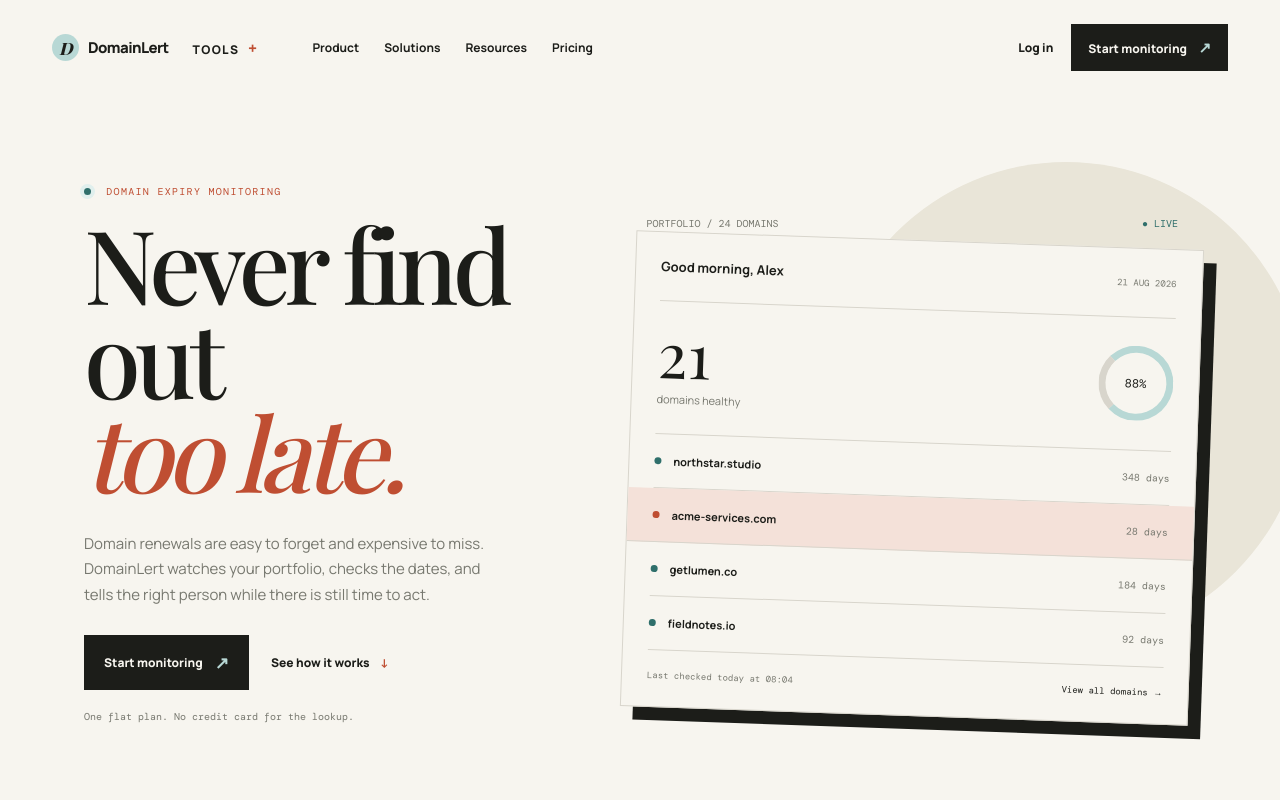
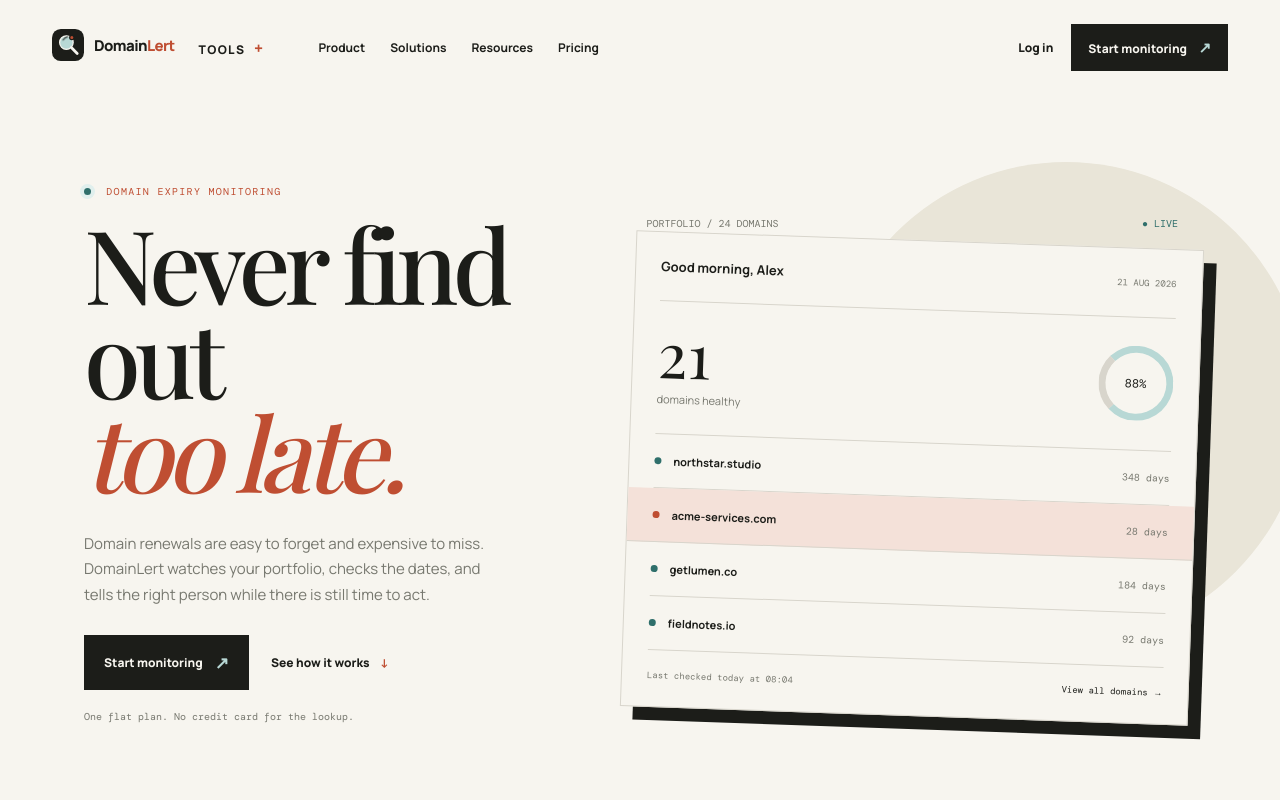
Before and after one commit to viktordodev/domainlert, a Next.js app: page / in a window 1280 px wide. Shown: the top 800 px of the page. Built offline with nearby package versions, Linux system fonts and the light colour scheme; a web font is replaced by a local one.

Commit message:
supabase connection

```diff
--- a/app/components/Footer.module.css
+++ b/app/components/Footer.module.css
@@ -1,6 +1,5 @@
 .footer { max-width: 1240px; margin: 0 auto; padding: 70px 32px 35px; display: grid; grid-template-columns: 1.5fr 1fr auto; align-items: end; gap: 30px; border-top: 1px solid var(--line); }
-.wordmark { display: flex; align-items: center; gap: 9px; font-size: 15px; font-weight: 800; letter-spacing: -0.04em; }
-.mark { display: inline-grid; place-items: center; width: 27px; height: 27px; background: var(--teal); color: var(--ink); border-radius: 50%; font-family: var(--font-playfair); font-style: italic; }
+.wordmark { color: inherit; }
 .footer p { margin-top: 18px; color: var(--muted); font-size: 12px; }
 .links { display: flex; gap: 20px; font-size: 12px; font-weight: 700; }
 .links a:hover { color: var(--rust); }
--- a/app/components/Footer.tsx
+++ b/app/components/Footer.tsx
@@ -1,10 +1,11 @@
 import Link from "next/link";
+import { Logo } from "./Logo";
 import styles from "./Footer.module.css";
 
 export function Footer() {
   return (
     <footer className={styles.footer}>
-      <div><Link className={styles.wordmark} href="/"><span className={styles.mark}>D</span> DomainLert</Link><p>Quietly keeping the important stuff alive.</p></div>
+      <div><Link className={styles.wordmark} href="/"><Logo /></Link><p>Quietly keeping the important stuff alive.</p></div>
       <div className={styles.links}><Link href="#product">Product</Link><Link href="#resources">Resources</Link><Link href="#pricing">Pricing</Link><Link href="#contact">Contact</Link></div>
       <small>© 2026 DomainLert. Built for fewer emergencies.</small>
     </footer>
--- a/app/components/Header.module.css
+++ b/app/components/Header.module.css
@@ -1,6 +1,5 @@
 .header { max-width: 1240px; margin: 0 auto; padding: 24px 32px; display: flex; align-items: center; gap: 24px; position: relative; z-index: 2; }
-.wordmark { display: flex; align-items: center; gap: 9px; font-size: 15px; font-weight: 800; letter-spacing: -0.04em; }
-.mark { display: grid; place-items: center; width: 27px; height: 27px; background: var(--teal); color: var(--ink); border-radius: 50%; font-family: var(--font-playfair); font-size: 17px; font-style: italic; }
+.wordmark { color: inherit; }
 .tools { position: relative; }
 .tools summary { list-style: none; cursor: pointer; font-size: 12px; font-weight: 800; text-transform: uppercase; letter-spacing: 0.11em; }
 .tools summary::-webkit-details-marker { display: none; }
--- a/app/components/Header.tsx
+++ b/app/components/Header.tsx
@@ -1,4 +1,5 @@
 import Link from "next/link";
+import { Logo } from "./Logo";
 import styles from "./Header.module.css";
 
 const products = [
@@ -11,8 +12,7 @@
   return (
     <header className={styles.header}>
       <Link className={styles.wordmark} href="/" aria-label="DomainLert home">
-        <span className={styles.mark}>D</span>
-        <span>DomainLert</span>
+        <Logo animated />
       </Link>
       <details className={styles.tools}>
         <summary>Tools <span aria-hidden="true">+</span></summary>
--- /dev/null
+++ b/app/components/Logo.module.css
@@ -0,0 +1,18 @@
+.logo { display: inline-flex; align-items: center; gap: 10px; color: inherit; font-size: 15px; font-weight: 800; letter-spacing: -0.04em; }
+.mark { width: 32px; height: 32px; flex: 0 0 auto; overflow: visible; }
+.tile { fill: var(--ink); }
+.lens { fill: var(--teal); stroke: var(--paper); stroke-width: 1.5; }
+.glass { fill: none; stroke: var(--paper); stroke-linecap: round; stroke-width: 3.5; }
+.reflection { fill: none; stroke: var(--ink); stroke-linecap: round; stroke-width: 1.5; transform-origin: center; }
+.animated .reflection { animation: lensGlint 1s ease-in-out infinite; }
+.alert { fill: var(--rust); stroke: var(--ink); stroke-width: 1.5; }
+.nameAccent { color: var(--rust); }
+
+@keyframes lensGlint {
+	0%, 100% { opacity: 0.35; transform: translate(-1px, 1px); }
+	50% { opacity: 1; transform: translate(1px, -1px); }
+}
+
+@media (prefers-reduced-motion: reduce) {
+	.animated .reflection { animation: none; }
+}
--- /dev/null
+++ b/app/components/Logo.tsx
@@ -0,0 +1,20 @@
+import styles from "./Logo.module.css";
+
+type LogoProps = {
+  animated?: boolean;
+};
+
+export function Logo({ animated = false }: LogoProps) {
+  return (
+    <span className={`${styles.logo} ${animated ? styles.animated : ""}`}>
+      <svg className={styles.mark} viewBox="0 0 40 40" aria-hidden="true">
+        <rect className={styles.tile} width="40" height="40" rx="11" />
+        <circle className={styles.lens} cx="18" cy="17" r="8.5" />
+        <path className={styles.glass} d="M24.2 23.2 31.5 30.5" />
+        <path className={styles.reflection} d="M13.5 14.2c1.1-2.1 3-3.5 5.4-3.9" />
+        <circle className={styles.alert} cx="24.8" cy="10.7" r="2.7" />
+      </svg>
+      <span>Domain<span className={styles.nameAccent}>Lert</span></span>
+    </span>
+  );
+}
--- a/app/page.module.css
+++ b/app/page.module.css
@@ -280,7 +280,6 @@
   line-height: 1.65;
 }
 .darkSection {
-  max-width: none;
   padding-top: 125px;
   padding-bottom: 130px;
   display: grid;
@@ -419,7 +418,7 @@
 }
 .finalCta {
   padding: 115px 32px 130px;
-  background: var(--teal);
+  background: var(--cream);
   text-align: center;
 }
 .finalCta .kicker {
--- a/package.json
+++ b/package.json
@@ -9,6 +9,8 @@
     "lint": "eslint"
   },
   "dependencies": {
+    "@supabase/ssr": "^0.12.4",
+    "@supabase/supabase-js": "^2.112.3",
     "next": "16.3.1",
     "react": "19.2.8",
     "react-dom": "19.2.8"
```
Also changed, not shown: middleware.ts (added, +19 -0 lines), utils/supabase/client.ts (added, +10 -0 lines), utils/supabase/middleware.ts (added, +37 -0 lines), utils/supabase/server.ts (added, +28 -0 lines), 1 other file (tests, documents, lock files or other folders).
